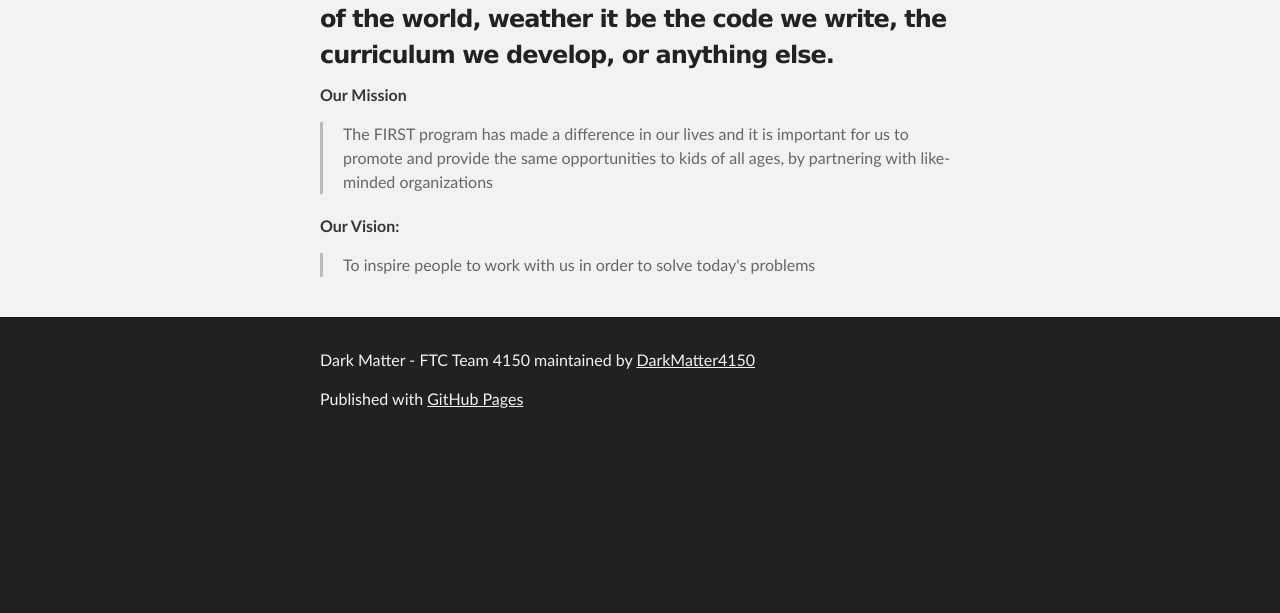
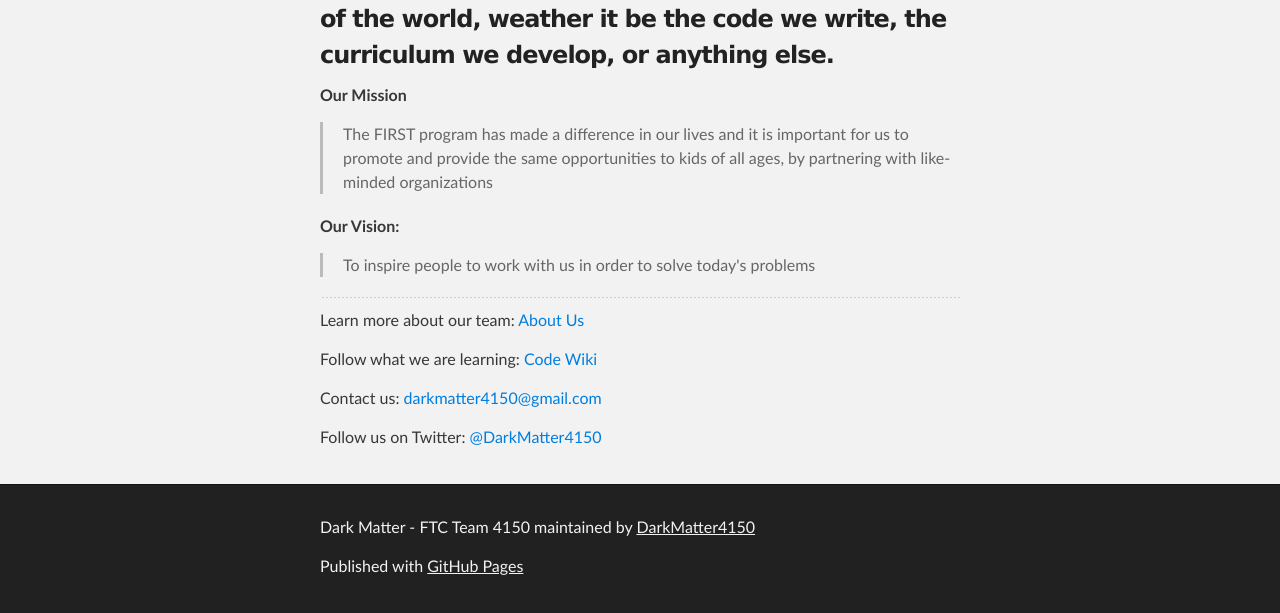
Before and after one commit to DarkMatter4150/LabVIEW, a plain HTML site: page index.html in a window 1280 px wide. Shown: the part 422-1035 px from the top of the page. Before the commit the page ends 868 px from the top, so only its background shows below. Drawn offline with Linux system fonts and the light colour scheme.

Commit message:
Create gh-pages branch via GitHub

```diff
--- a/index.html
+++ b/index.html
@@ -49,6 +49,16 @@
 <blockquote>
 <p>To inspire people to work with us in order to solve today's problems</p>
 </blockquote>
+
+<hr>
+
+<p>Learn more about our team: <a href="https://github.com/DarkMatter4150/Code/wiki/About-Us">About Us</a></p>
+
+<p>Follow what we are learning: <a href="https://github.com/DarkMatter4150/Code/wiki">Code Wiki</a></p>
+
+<p>Contact us: <a href="darkmatter4150@gmail.com">darkmatter4150@gmail.com</a></p>
+
+<p>Follow us on Twitter: <a href="https://github.com/DarkMatter4150/Code/wiki">@DarkMatter4150</a></p>
       </section>
     </div>
 
--- a/params.json
+++ b/params.json
@@ -1 +1 @@
-{"name":"Dark Matter - FTC Team 4150","tagline":"It's not a bug, its a feature","body":"#We are _**Dark Matter**_\r\n###We believe in sharing what we learn with the rest of the world, weather it be the code we write, the curriculum we develop, or anything else. \r\n\r\n**Our Mission**\r\n>The FIRST program has made a difference in our lives and it is important for us to promote and provide the same opportunities to kids of all ages, by partnering with like-minded organizations\r\n\r\n**Our Vision:**\r\n>To inspire people to work with us in order to solve today's problems\r\n","google":"","note":"Don't delete this file! It's used internally to help with page regeneration."}
+{"name":"Dark Matter - FTC Team 4150","tagline":"It's not a bug, its a feature","body":"#We are _**Dark Matter**_\r\n###We believe in sharing what we learn with the rest of the world, weather it be the code we write, the curriculum we develop, or anything else. \r\n\r\n**Our Mission**\r\n>The FIRST program has made a difference in our lives and it is important for us to promote and provide the same opportunities to kids of all ages, by partnering with like-minded organizations\r\n\r\n**Our Vision:**\r\n>To inspire people to work with us in order to solve today's problems\r\n\r\n***\r\nLearn more about our team: [About Us](https://github.com/DarkMatter4150/Code/wiki/About-Us)\r\n\r\nFollow what we are learning: [Code Wiki](https://github.com/DarkMatter4150/Code/wiki)\r\n\r\nContact us: [darkmatter4150@gmail.com](darkmatter4150@gmail.com)\r\n\r\nFollow us on Twitter: [@DarkMatter4150](https://github.com/DarkMatter4150/Code/wiki)\r\n","google":"","note":"Don't delete this file! It's used internally to help with page regeneration."}
```
